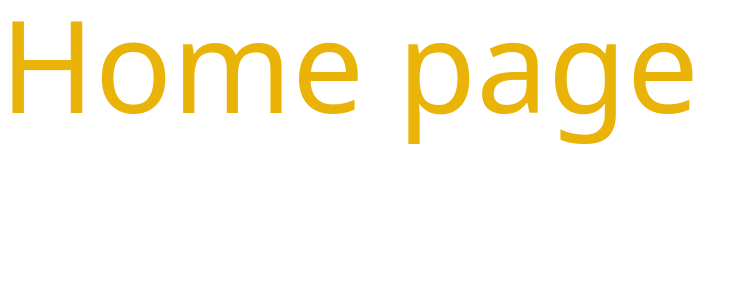
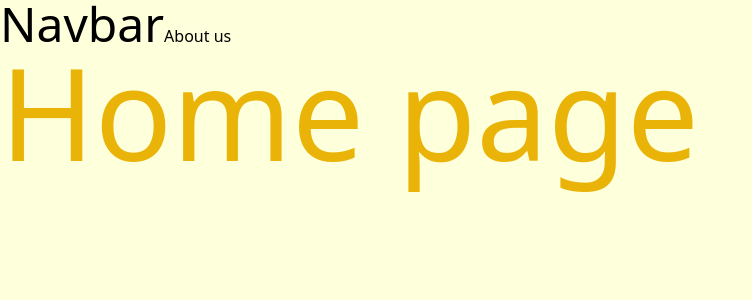
Before and after one commit to Maneeshk11/seismic-damage-assesment-of-buildings, a Next.js app: page / in a window 1280 px wide. Shown: the top 300 px of the page, without its empty margins (0-752 px from the left). Built offline with nearby package versions, Linux system fonts and the light colour scheme.

Commit message:
component structure created

```diff
--- /dev/null
+++ b/src/components/Navbar/Navbar.tsx
@@ -0,0 +1,14 @@
+import Link from "next/link";
+
+const Navbar = () => {
+    return (
+        <div>
+            <span className="text-5xl">Navbar</span>
+            <Link href="aboutus">
+                <button>About us</button>
+            </Link>
+
+        </div>
+    )
+}
+export default Navbar;
--- a/src/pages/_app.tsx
+++ b/src/pages/_app.tsx
@@ -1,9 +1,13 @@
 import type { AppProps } from "next/app";
 import "../styles/global.css";
+import Navbar from "@/components/Navbar/Navbar";
 
 const MyApp = ({ Component, pageProps }: AppProps) => {
     return (
-        <Component {...pageProps} />
+        <>
+            <Navbar></Navbar>
+            <Component {...pageProps} />
+        </>
     );
 };
 
--- a/src/styles/global.css
+++ b/src/styles/global.css
@@ -26,3 +26,7 @@
     -webkit-height: 4px;
   }
 }
+
+body {
+  background-color: #FEFFDB;
+}
```
